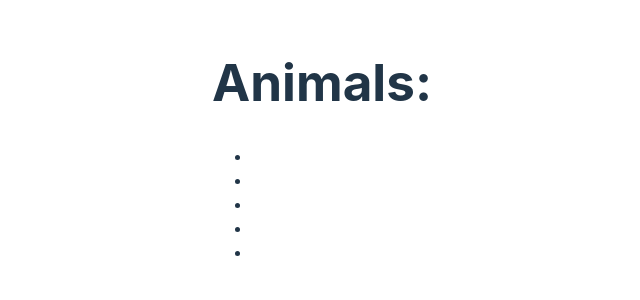
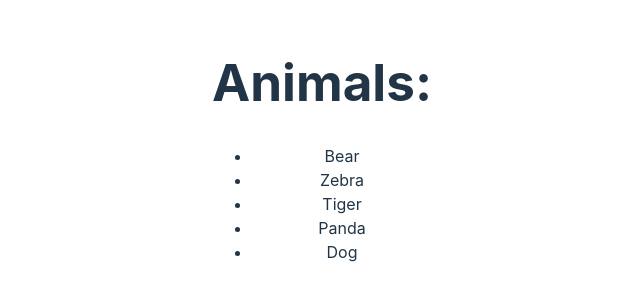
Before and after one commit to georgetsai2028/reactCCTransfer, a React (Vite) app: page / in a window 1280 px wide. Shown: the part 250-550 px from the top of the page, without its empty margins (318-958 px from the left). Built offline with nearby package versions, Linux system fonts and the light colour scheme.

Commit message:
fixed animal list to print

```diff
--- a/src/Test.jsx
+++ b/src/Test.jsx
@@ -7,7 +7,7 @@
     return(
         <ul>
             {props.animalList.map((animal)=> {
-                return <ListItem key={animal} animalList = {animal} />;
+                return <ListItem key={animal} animal = {animal} />;
             })}
         </ul>
     );
```
